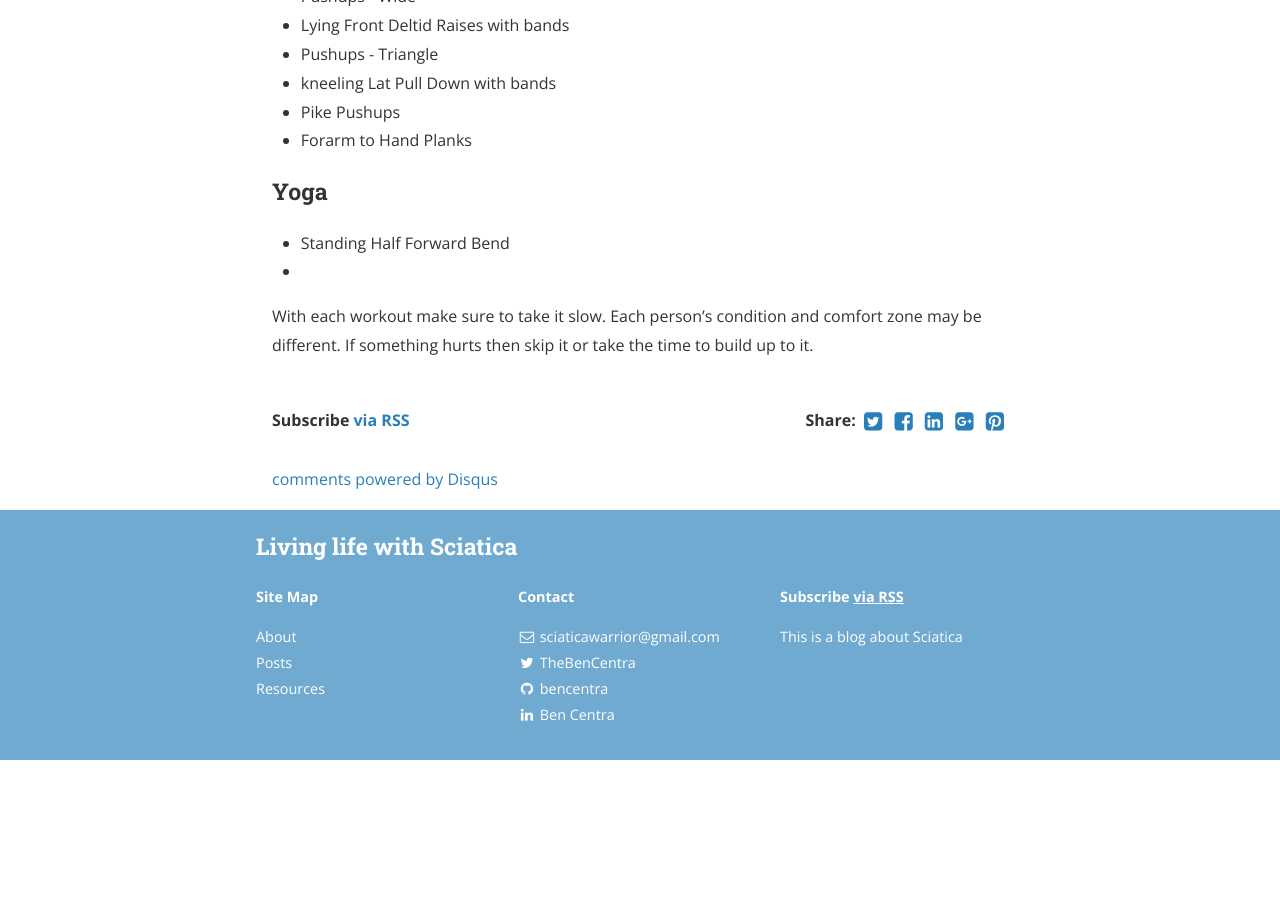
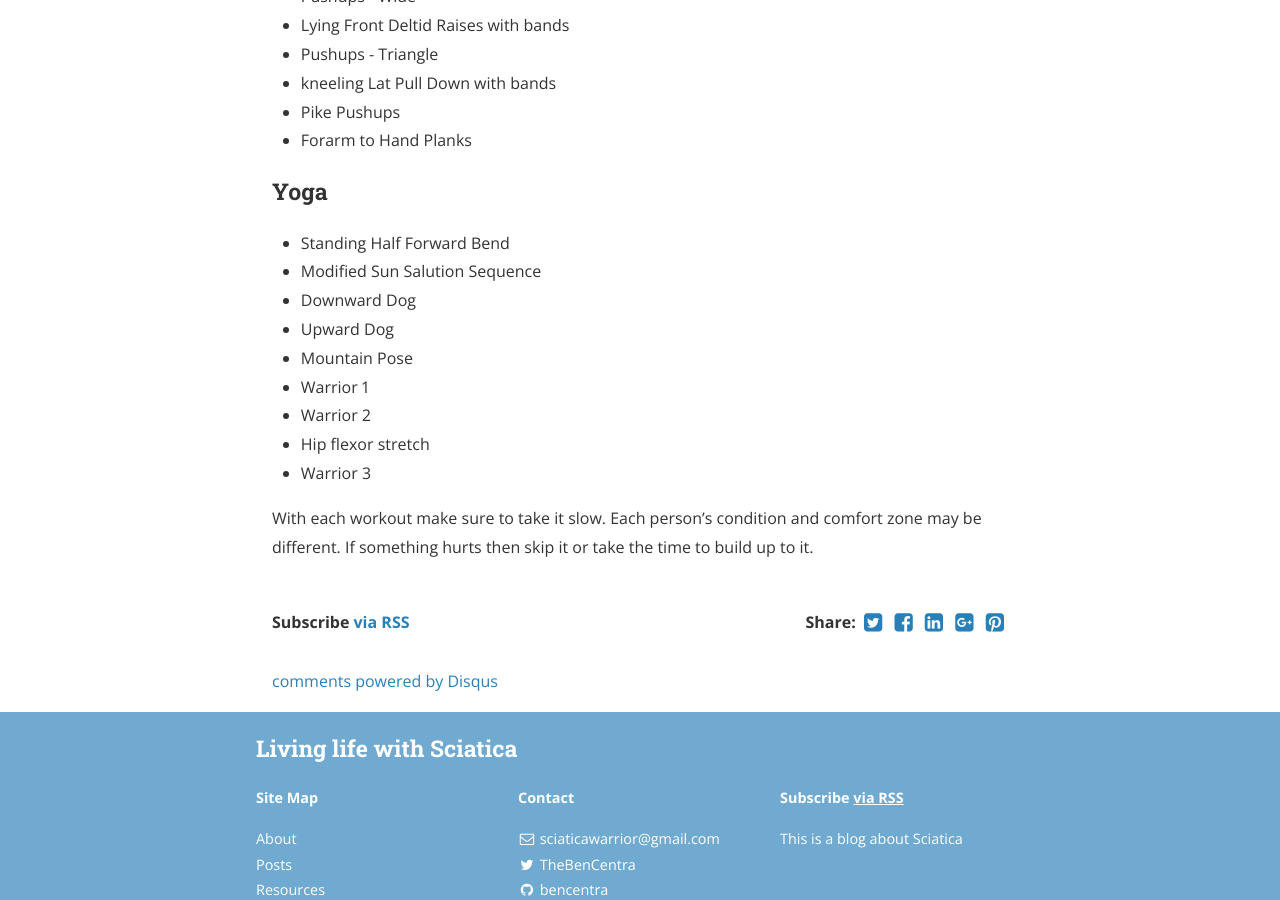
Before and after one commit to sciaticawarrior/sciaticatest, a Jekyll site: the page built from _posts/2016-04-30-sciatica-workout.markdown, in a window 1280 px wide and 900 px high, scrolled down 1994 px. Built offline with Jekyll 4.4.1, drawn with Linux system fonts in a browser that asks for light colours; nearby versions of some CDN libraries; comment, search, counter and statistics services are not loaded; a style sheet for code colours, icons or effects is not loaded; before the commit the page ends 2754 px from its top, so only the background shows below that.

Commit message:
Update 2016-04-30-sciatica-workout.markdown

```diff
--- a/_posts/2016-04-30-sciatica-workout.markdown
+++ b/_posts/2016-04-30-sciatica-workout.markdown
@@ -55,6 +55,13 @@ You can choose to do all of the exercises in one or break up into multiple days.
 ### Yoga
 
 * Standing Half Forward Bend
-*
+* Modified Sun Salution Sequence
+* Downward Dog
+* Upward Dog
+* Mountain Pose
+* Warrior 1
+* Warrior 2
+* Hip flexor stretch
+* Warrior 3
 
 With each workout make sure to take it slow. Each person's condition and comfort zone may be different. If something hurts then skip it or take the time to build up to it.
```
